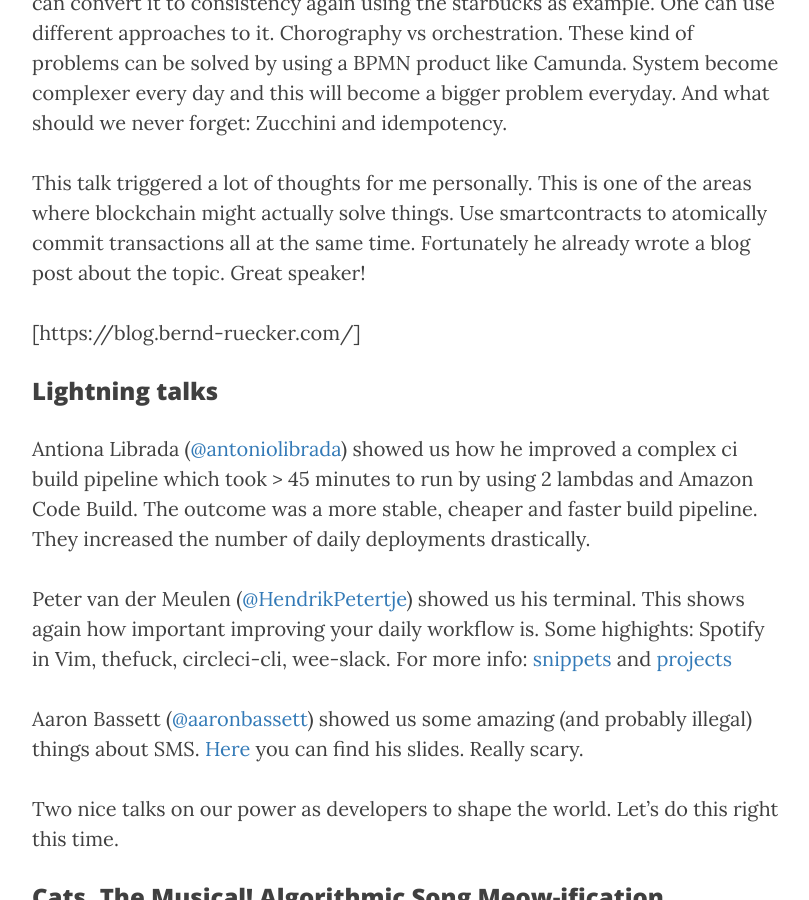
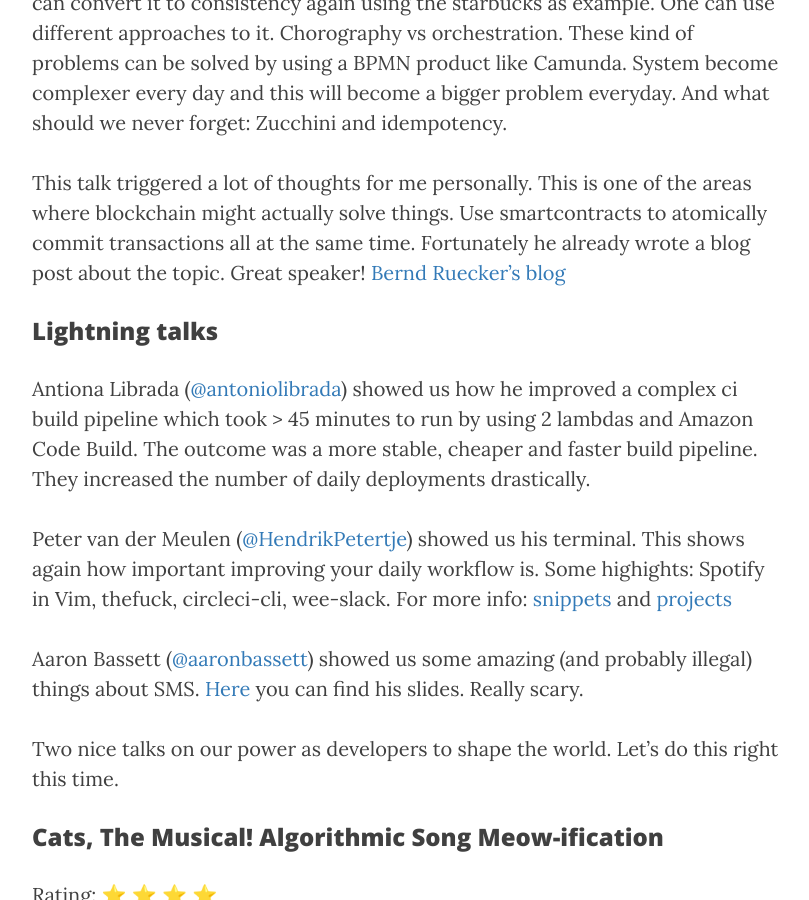
Before and after one commit to 040code/040code, a Jekyll site: the page built from _posts/2018-09-04-fsf-backend.md, in a window 1280 px wide and 900 px high, scrolled down 6661 px. Shown: the whole window, without its empty margins (233-1042 px from the left). Built offline with Jekyll 4.4.1, drawn with Linux system fonts in a browser that asks for light colours; nearby versions of some CDN libraries; emoji names are drawn with the system emoji font; comment, search, counter and statistics services are not loaded; some of the changed lines change nothing that is shown.

Commit message:
add blog

```diff
--- a/_posts/2018-09-04-fsf-backend.md
+++ b/_posts/2018-09-04-fsf-backend.md
@@ -116,8 +116,8 @@
 These kind of problems can be solved by using a BPMN product like Camunda. System become complexer every day and this will become a bigger problem everyday. And what should we never forget: Zucchini and idempotency.
 
 This talk triggered a lot of thoughts for me personally. This is one of the areas where blockchain might actually solve things. Use smartcontracts to atomically commit transactions all at the same time. Fortunately he already wrote a blog post about the topic. Great speaker!
+[Bernd Ruecker's blog](https://blog.bernd-ruecker.com/)
 
-[https://blog.bernd-ruecker.com/]
 
 ### Lightning talks
 Antiona Librada ([@antoniolibrada](https://twitter.com/antoniolibrada)) showed us how he improved a complex ci build pipeline which took > 45 minutes to run by using 2 lambdas and Amazon Code Build. The outcome was a more stable, cheaper and faster build pipeline. They increased the number of daily deployments drastically.
```
